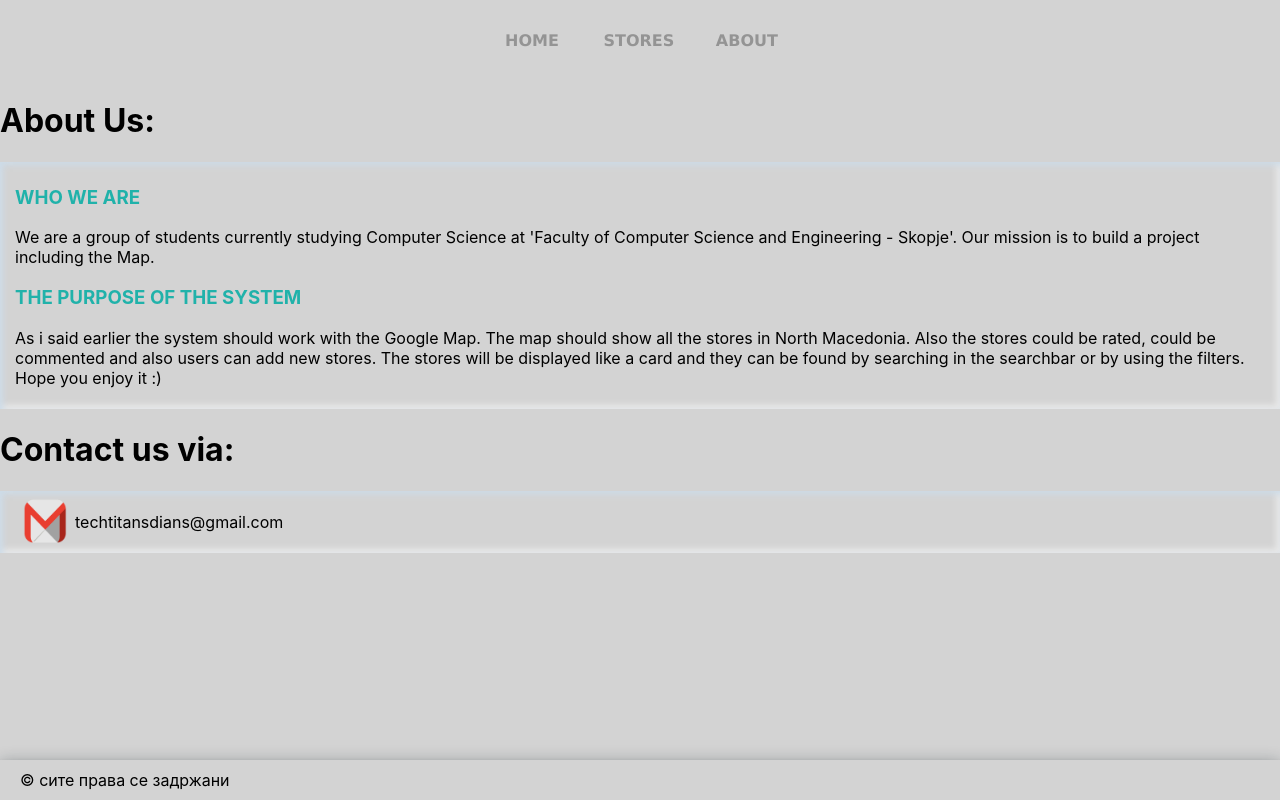
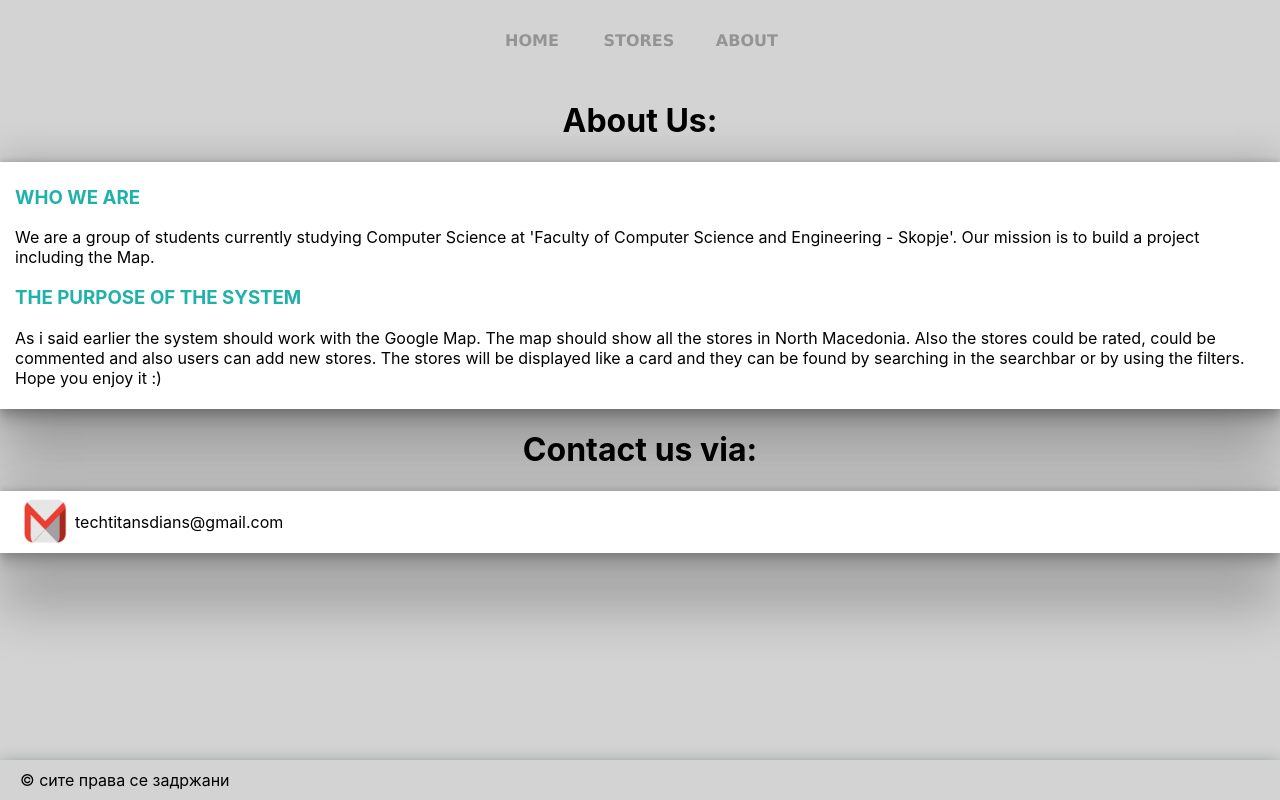
Before and after one commit to jetonramadani/-, a React (Create React App) app: page /about in a window 1280 px wide. Built offline with nearby package versions, Linux system fonts and the light colour scheme.

Commit message:
About us page...

```diff
--- a/src/components/about/About.css
+++ b/src/components/about/About.css
@@ -1,10 +1,11 @@
-.header {
-  top: 0;
-  left: 0;
+h1 {
+  text-align: center;
 }
 .textHeader {
-  box-shadow: rgb(204, 219, 232) 3px 3px 6px 0px inset,
-    rgba(255, 255, 255, 0.5) -3px -3px 6px 1px inset;
+  box-shadow: rgba(0, 0, 0, 0.25) 0px 54px 55px,
+    rgba(0, 0, 0, 0.12) 0px -12px 30px, rgba(0, 0, 0, 0.12) 0px 4px 6px,
+    rgba(0, 0, 0, 0.17) 0px 12px 13px, rgba(0, 0, 0, 0.09) 0px -3px 5px;
+  background-color: white;
 }
 .textHeader h3 {
   color: lightseagreen;
```
